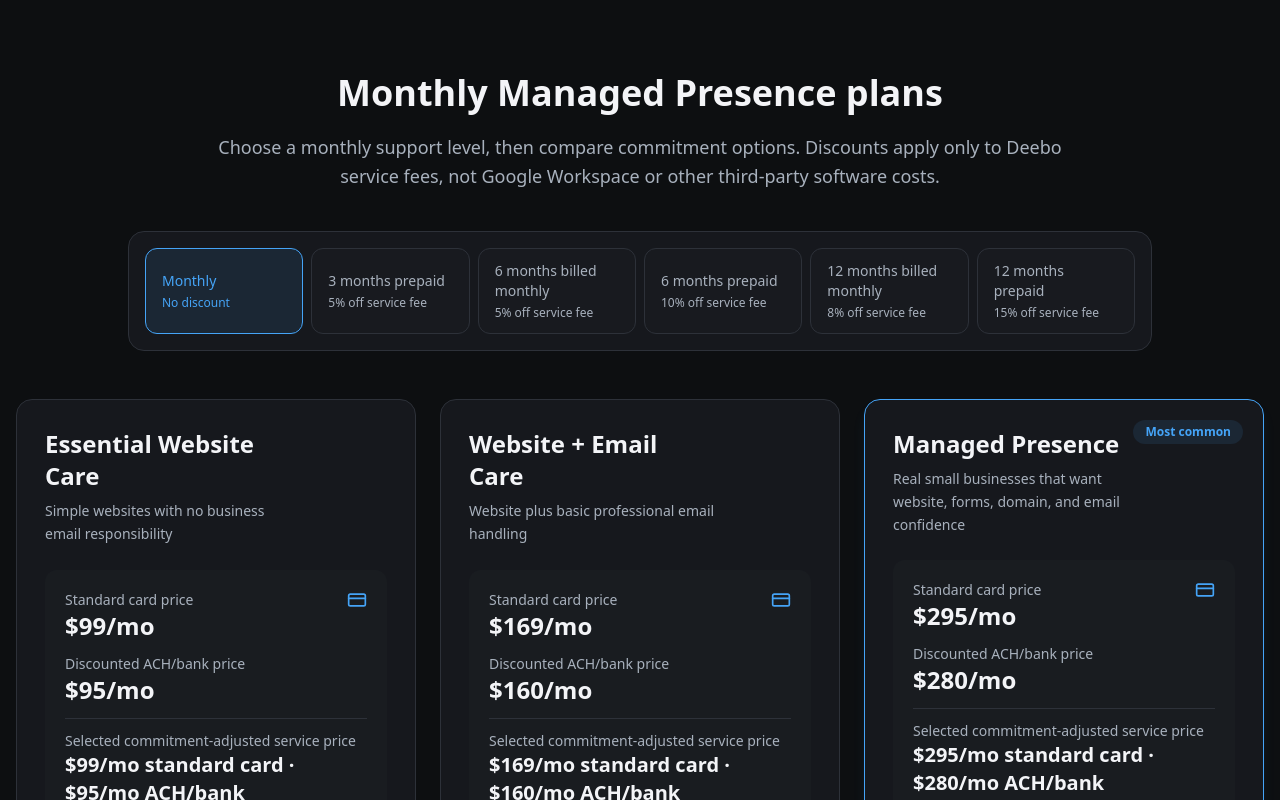
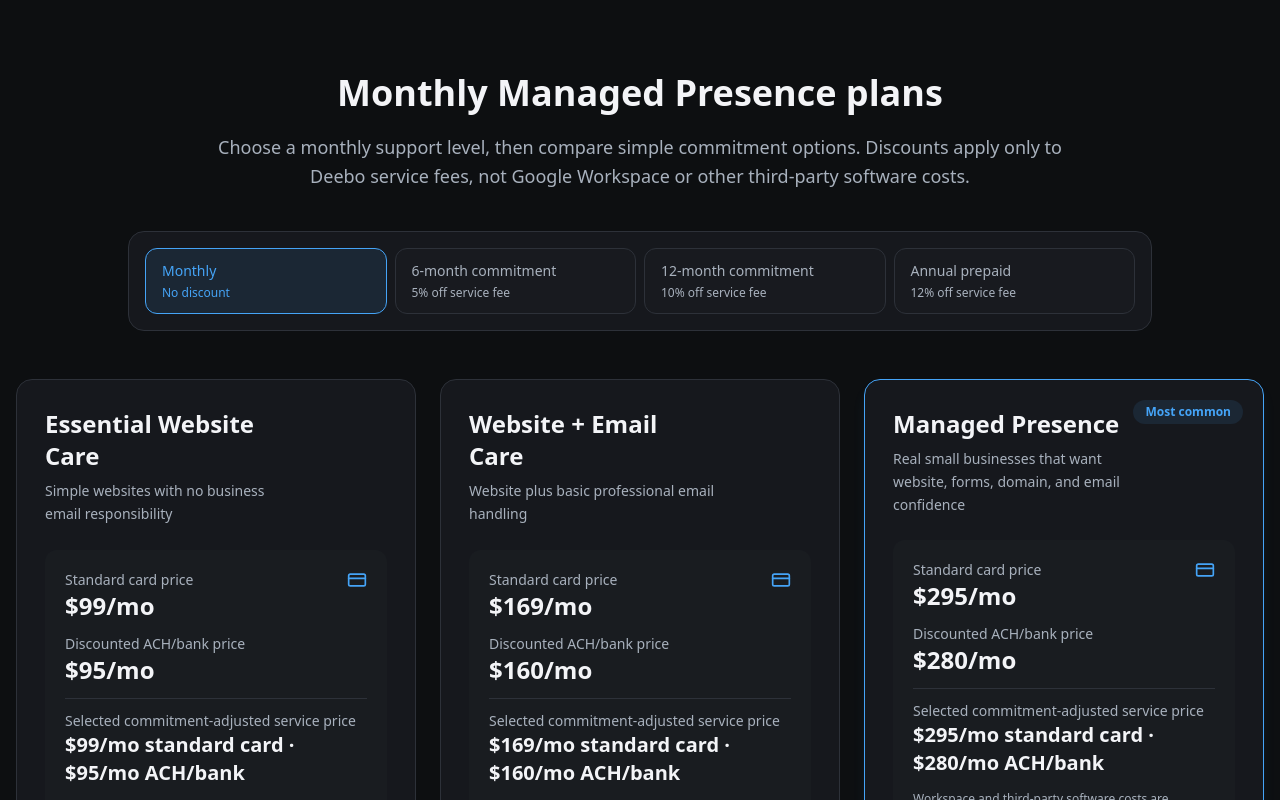
Before and after one commit to deeboai/deeboai-website, a Next.js app: page /managed-presence in a window 1280 px wide. Shown: the part 2020-2820 px from the top of the page. Built offline with nearby package versions, Linux system fonts and the light colour scheme.

Commit message:
Refine Managed Presence pricing language and discounts

```diff
--- a/src/pages/ManagedPresence.tsx
+++ b/src/pages/ManagedPresence.tsx
@@ -3,7 +3,6 @@
 import Link from "next/link";
 import {
   CheckCircle2,
-  Clock,
   CreditCard,
   Globe2,
   MailCheck,
@@ -91,11 +90,9 @@
 
 const commitmentOptions: CommitmentOption[] = [
   { id: "monthly", label: "Monthly", discount: 0, months: 1, prepaid: false },
-  { id: "3-prepaid", label: "3 months prepaid", discount: 0.05, months: 3, prepaid: true },
-  { id: "6-monthly", label: "6 months billed monthly", discount: 0.05, months: 6, prepaid: false },
-  { id: "6-prepaid", label: "6 months prepaid", discount: 0.1, months: 6, prepaid: true },
-  { id: "12-monthly", label: "12 months billed monthly", discount: 0.08, months: 12, prepaid: false },
-  { id: "12-prepaid", label: "12 months prepaid", discount: 0.15, months: 12, prepaid: true },
+  { id: "6-month", label: "6-month commitment", discount: 0.05, months: 6, prepaid: false },
+  { id: "12-month", label: "12-month commitment", discount: 0.1, months: 12, prepaid: false },
+  { id: "annual-prepaid", label: "Annual prepaid", discount: 0.12, months: 12, prepaid: true },
 ];
 
 const managedPlans: ManagedPlan[] = [
@@ -252,13 +249,13 @@
   "Emergency support outside normal availability",
 ];
 
-const addOnRates = [
-  "Small one-off change: $95 minimum",
-  "Standard hourly support: $125/hour",
-  "Strategic/technical consulting: $150/hour",
-  "Emergency support: $175/hour, 1-hour minimum",
-  "Mini project: $750-$2,500",
-  "Major feature/project: $2,500+",
+const scopedWorkExamples = [
+  "One-off website changes that exceed monthly support capacity",
+  "Strategy, technical planning, and vendor coordination",
+  "Emergency or expedited support outside normal availability",
+  "Mini projects such as new sections, landing pages, or cleanup work",
+  "Larger builds, integrations, migrations, automations, or custom workflows",
+  "Campaign, SEO, ad landing page, or copywriting-heavy work",
 ];
 
 function formatCurrency(value: number) {
@@ -362,13 +359,13 @@
           <Reveal className="mx-auto max-w-4xl text-center">
             <h2 className="mb-5 text-3xl font-bold md:text-4xl">Monthly Managed Presence plans</h2>
             <p className="text-lg leading-relaxed text-muted-foreground">
-              Choose a monthly support level, then compare commitment options. Discounts apply only to Deebo service
-              fees, not Google Workspace or other third-party software costs.
+              Choose a monthly support level, then compare simple commitment options. Discounts apply only to Deebo
+              service fees, not Google Workspace or other third-party software costs.
             </p>
           </Reveal>
 
           <Reveal className="mx-auto mt-10 max-w-5xl rounded-2xl border border-border bg-card p-4">
-            <div className="grid grid-cols-1 gap-2 md:grid-cols-3 xl:grid-cols-6">
+            <div className="grid grid-cols-1 gap-2 sm:grid-cols-2 lg:grid-cols-4">
               {commitmentOptions.map((option) => (
                 <button
                   key={option.id}
@@ -571,17 +568,17 @@
         <div className="container mx-auto px-4">
           <div className="mx-auto grid max-w-6xl grid-cols-1 gap-8 lg:grid-cols-[0.85fr_1.15fr]">
             <Reveal variant="left" className="space-y-5">
-              <h2 className="text-3xl font-bold md:text-4xl">Common add-ons</h2>
+              <h2 className="text-3xl font-bold md:text-4xl">Scoped work stays scoped</h2>
               <p className="text-lg leading-relaxed text-muted-foreground">
-                When a request falls outside monthly support capacity, these rates help set a practical expectation
-                before a scoped quote.
+                Monthly plans cover reliability, small updates, and routine support. Bigger, urgent, or more strategic
+                requests are quoted separately based on complexity, turnaround expectations, and business risk.
               </p>
             </Reveal>
             <Reveal variant="right" className="grid grid-cols-1 gap-4 sm:grid-cols-2">
-              {addOnRates.map((rate) => (
-                <div key={rate} className="rounded-xl border border-border bg-card p-5">
-                  <Clock className="mb-4 h-5 w-5 text-primary" />
-                  <p className="font-medium">{rate}</p>
+              {scopedWorkExamples.map((item) => (
+                <div key={item} className="rounded-xl border border-border bg-card p-5">
+                  <SlidersHorizontal className="mb-4 h-5 w-5 text-primary" />
+                  <p className="font-medium">{item}</p>
                 </div>
               ))}
             </Reveal>
```
